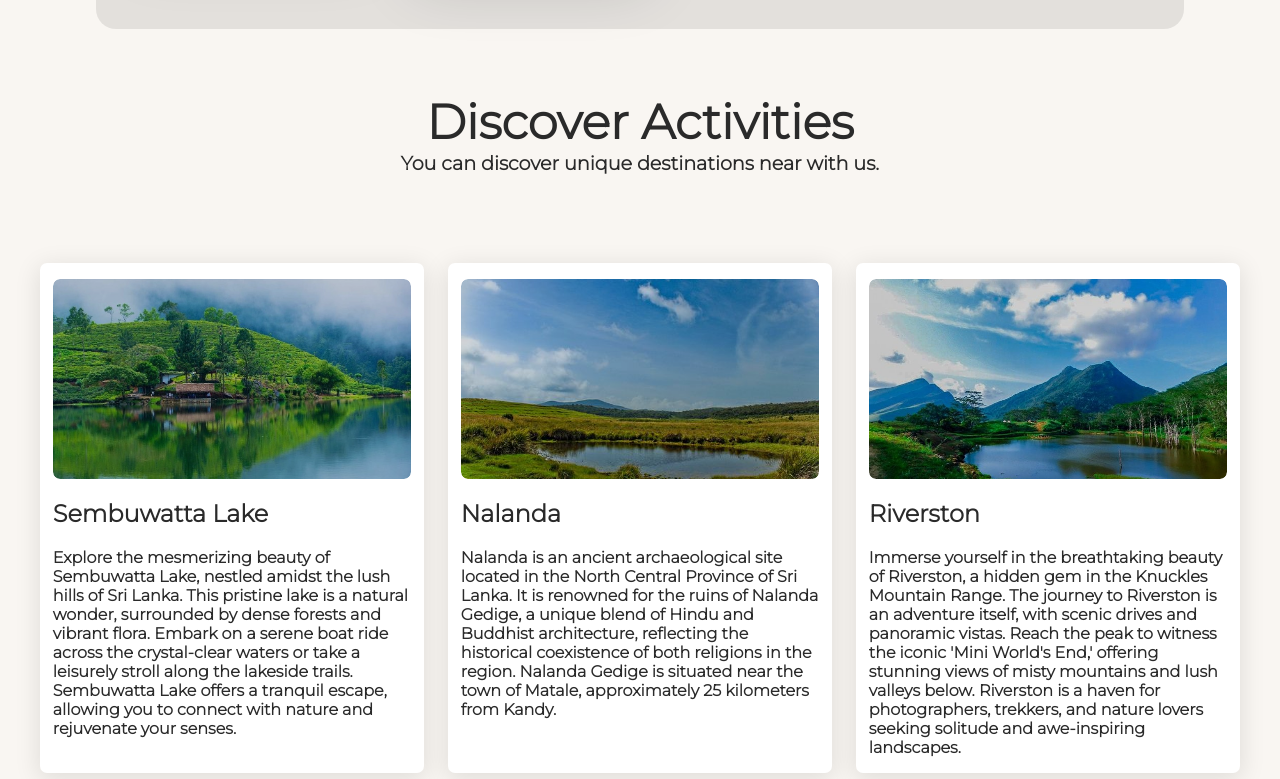
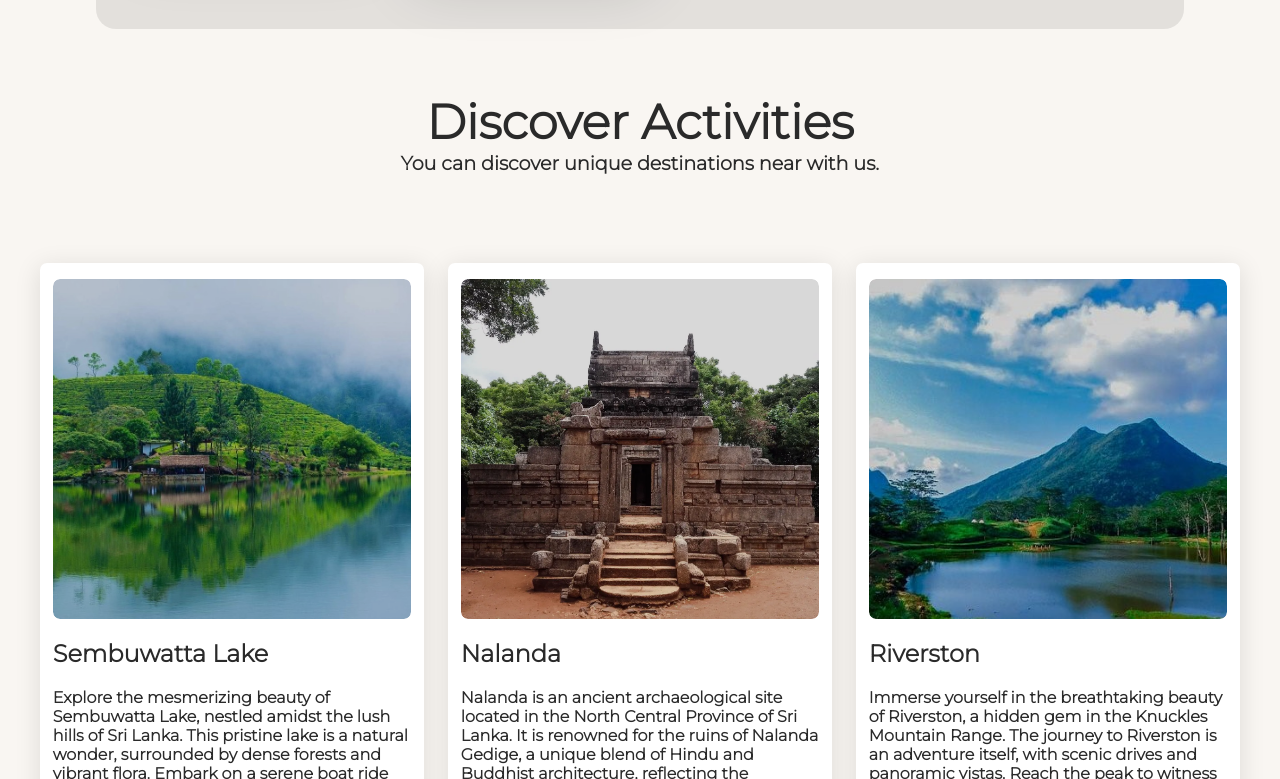
Before and after one commit to Chamidilshan/dawn-resourt-app, a React (Create React App) app: page / in a window 1280 px wide. Shown: the part 3254-4033 px from the top of the page. Built offline with nearby package versions, Linux system fonts and the light colour scheme; no server answers.

Commit message:
nalanda added

```diff
--- a/src/components/Trip.js
+++ b/src/components/Trip.js
@@ -1,7 +1,7 @@
 // import "./TripStyle.css";
 import TripData from "./TripData";
 import Place1 from "../assets/sembuwatte.jpg";
-import Place2 from "../assets/horton.jpg";
+import Place2 from "../assets/nalanda.jpg";
 import Place3 from "../assets/riverston.jpg";
 
 function Trip(){
--- a/src/components/TripStyles.css
+++ b/src/components/TripStyles.css
@@ -34,7 +34,7 @@
 }
 
 .t-image{
-    height: 200px;
+    height: 340px;
     overflow: hidden;
     border-radius: 7px;
 }
```
Also changed, not shown: src/assets/nalanda.jpg (added).
